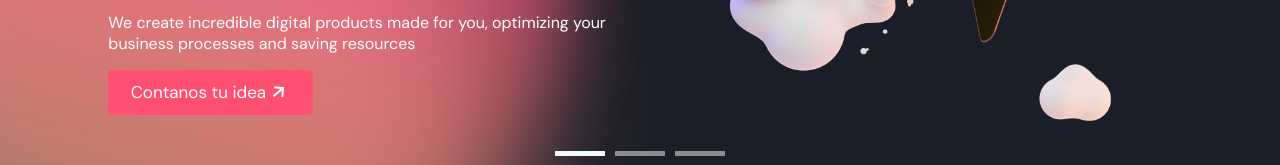
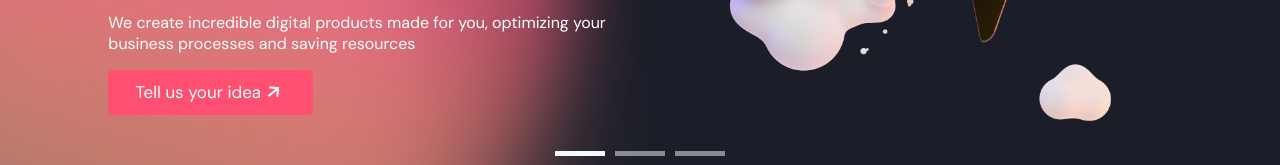
Before and after one commit to hectorRperez/webLeads, a Vue app: page / in a window 1280 px wide. Shown: the part 504-669 px from the top of the page. Built offline with nearby package versions, Linux system fonts and the light colour scheme.

Commit message:
update button of hero

```diff
--- a/src/components/carousel/CarouselItem.vue
+++ b/src/components/carousel/CarouselItem.vue
@@ -25,7 +25,7 @@ export default {
   left: 0;
   right: 0;
   bottom: 0;
-  z-index: -100;
+  // z-index: -100;
 }
 
 .slide-in-enter-active,
--- a/src/components/carousel/Item1.vue
+++ b/src/components/carousel/Item1.vue
@@ -8,7 +8,7 @@
           {{ $store.state.language.header.WeCreateIncredible }}
         </p>
         <button>
-          Contanos tu idea
+          {{ $store.state.language.header.btnContacto }}
           <i class="bx bx-right-arrow-alt"></i>
         </button>
       </div>
@@ -24,6 +24,7 @@
   width: 100%;
   height: 100%;
   color: white;
+  position: relative;
 
   .row {
     display: flex;
@@ -60,6 +61,12 @@
         justify-content: center;
         align-items: center;
         font-size: 17px;
+        cursor: pointer;
+        transition: all ease 0.5s;
+
+        &:hover {
+          box-shadow: 5px 5px 10px -5px #000000;
+        }
 
         & i {
           transform: rotate(-40deg);
--- a/src/languages/en.json
+++ b/src/languages/en.json
@@ -7,7 +7,8 @@
 	"header": {
 		"WeAre": "#WeAreWebLeads",
 		"WeAreACreative": "We are a creative digital agency",
-		"WeCreateIncredible": "We create incredible digital products made for you, optimizing your business processes and saving resources"
+		"WeCreateIncredible": "We create incredible digital products made for you, optimizing your business processes and saving resources",
+		"btnContacto": "Tell us your idea "
 	},
 
 	"ourServices": {
--- a/src/languages/es.json
+++ b/src/languages/es.json
@@ -7,7 +7,8 @@
 	"header": {
 		"WeAre": "#SomosWebLeads",
 		"WeAreACreative": "Somos una Agencia digital Creativa",
-		"WeCreateIncredible": "Creamos increíbles productos digitales hechos para ti, optimizando tus procesos de negocio y ahorrando recursos"
+		"WeCreateIncredible": "Creamos increíbles productos digitales hechos para ti, optimizando tus procesos de negocio y ahorrando recursos",
+		"btnContacto": "Contanos tu idea"
 	},
 
 	"ourServices": {
```
